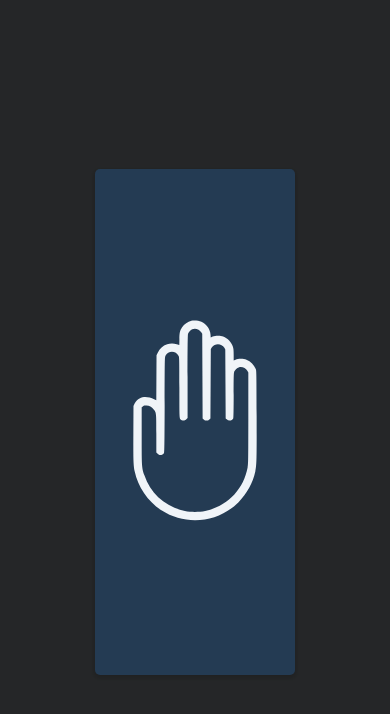
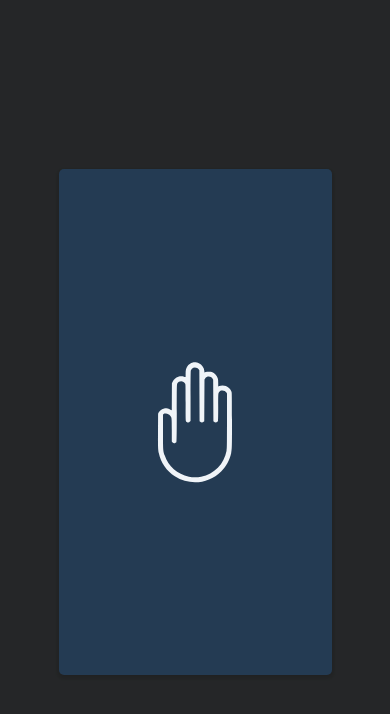
Before and after one commit to Anna02F/Waving-hand, a plain HTML site: page Index.html in a window 390 px wide. Both pictures are taken after a click on the button "Click me!". Drawn offline with nearby package versions, Linux system fonts and the light colour scheme.

Commit message:
Fix responsive issue

```diff
--- a/css/style.css
+++ b/css/style.css
@@ -70,7 +70,8 @@ body {
     display: flex;
     justify-content: center;
     align-items: center;
-    min-width: 40vw;
+    max-width: 70vw;
+    width: 80%;
     height: 60vh;
     background-color: var(--bg-color);
     transition: opacity 0.2s;
@@ -126,3 +127,20 @@ body {
 .modal-is-opened .wave-hand {
     transform-origin: bottom center;
 }
+
+@media screen and (max-width: 790px) {
+    .modal .wave-hand {
+        width: 80%;
+        display: block;
+        margin: 0 auto;
+    }
+    .modal-close-btn {
+        font-size: 2em;
+    }
+}
+
+@media screen and (max-width: 550px) {
+    .modal .wave-hand {
+        width: 60%;
+    }
+}
```
